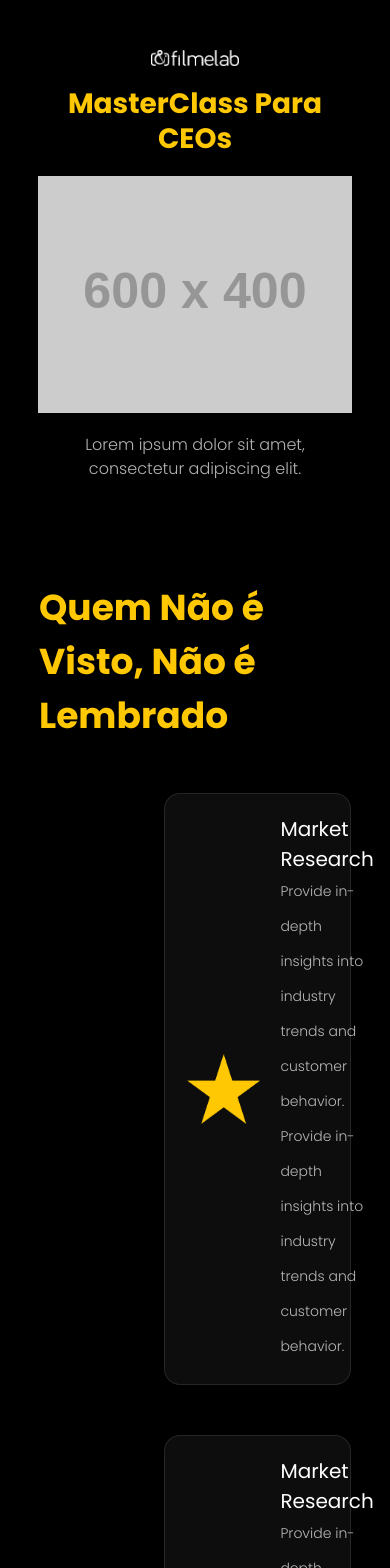
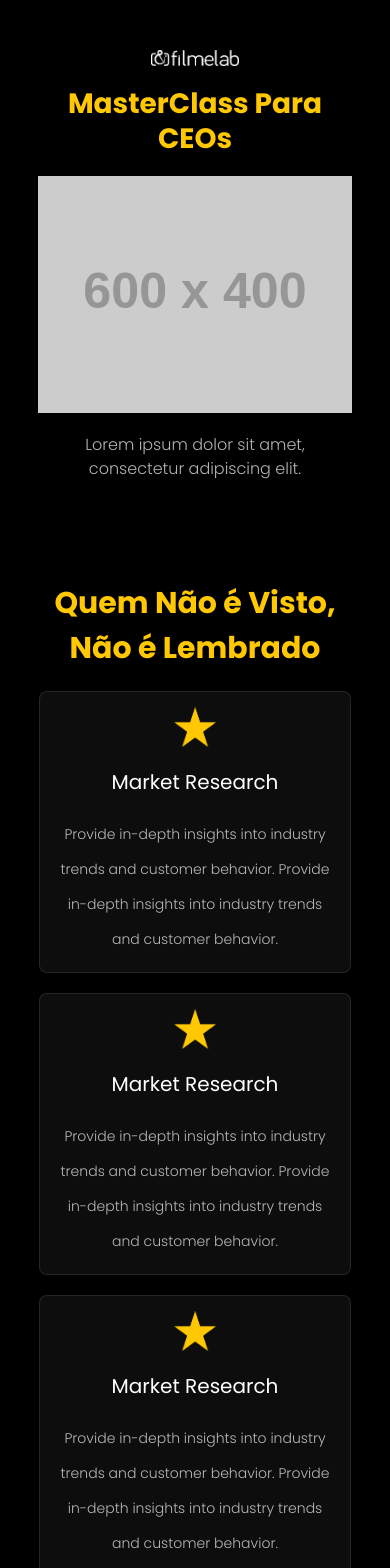
Before and after one commit to Film-Lab-landing-pages/ceos-lp, a Next.js app: page /ceo-masterclass in a window 390 px wide. Shown: the top 1568 px of the page. Built offline with nearby package versions, Linux system fonts and the light colour scheme.

Commit message:
feat: sair dessa e quem nao mobile

```diff
--- a/src/sections/QuemNaoEVisto/styles.ts
+++ b/src/sections/QuemNaoEVisto/styles.ts
@@ -30,6 +30,18 @@
     line-height: 2.5em;
     opacity: 0.7;
   }
+
+  @media (max-width: 480px) {
+    gap: 2rem;
+    h2 {
+      font-size: 3rem;
+      margin: 0 auto;
+      text-align: center;
+    }
+    h3 {
+      margin-bottom: 2rem;
+    }
+  }
 `;
 
 export const VistoCard = styled(Card)`
@@ -41,4 +53,17 @@
   img {
     height: 70px;
   }
+
+  @media (max-width: 480px) {
+    width: 100%;
+    margin: 0 auto;
+    padding: 1.5rem 5%;
+
+    flex-direction: column;
+    text-align: center;
+
+    img {
+      height: 4em;
+    }
+  }
 `;
--- a/src/sections/SairDessa/index.tsx
+++ b/src/sections/SairDessa/index.tsx
@@ -8,17 +8,21 @@
 const SairDessa: React.FC = () => {
   return (
     <SairDessaSection>
-      <Container>
-        <Title>O Que Você Precisa Para Sair Dessa?</Title>
+      <Title>O Que Você Precisa Para Sair Dessa?</Title>
+      <Container className="container">
         <Card className="flex-card">
           {questions.map((question, index) => (
             <div key={index} className="flex-item">
               <img key={index + 50} src="./images/star.png" alt="estrela" />
-
               <p>{question}</p>
             </div>
           ))}
         </Card>
+        <img
+          className="hide-on-desktop arrow"
+          src="./images/seta.png"
+          alt="seta lucros"
+        />
       </Container>
     </SairDessaSection>
   );
--- a/src/sections/SairDessa/styles.ts
+++ b/src/sections/SairDessa/styles.ts
@@ -4,7 +4,6 @@
 export const SairDessaSection = styled(Section)`
   background-image: url("/images/bg_stocks-up.png");
   background-size: cover;
-  padding: 5rem;
   h2 {
     margin: 0 auto 5.5rem;
     font-size: 4.75rem;
@@ -38,6 +37,10 @@
     font-weight: 700;
     font-size: 1.7rem;
   }
+  .hide-on-desktop {
+    display: none;
+  }
+
   @media (max-width: 1024px) {
     .flex-card {
       flex-direction: column;
@@ -46,6 +49,40 @@
     }
     h2 {
       margin: 0 auto 4rem;
+    }
+  }
+  @media (max-width: 768px) {
+    background-image: none;
+    .hide-on-desktop {
+      display: block;
+    }
+    .arrow {
+      max-width: 80%;
+      margin: 0 auto;
+    }
+    p {
+      font-size: 1.2rem;
+      text-align: center;
+      padding: 1rem 0;
+    }
+    .container {
+      width: 80%;
+    }
+    h2 {
+      font-size: 3rem;
+      margin: 0 auto 3rem;
+    }
+    .flex-card {
+      padding: 2rem;
+      gap: 2rem;
+    }
+    .flex-item {
+      font-size: 1.2rem;
+      padding: 1rem;
+      border-radius: 8px;
+      img {
+        display: none;
+      }
     }
   }
 `;
--- a/src/styles/globalStyles.ts
+++ b/src/styles/globalStyles.ts
@@ -53,6 +53,9 @@
   box-shadow: 4px 4px 4px rgba(0, 0, 0, 0.5);
   backdrop-filter: blur(10px); //60px no do Diego
   -webkit-backdrop-filter: blur(10px);
+  @media (max-width: 480px) {
+    border-radius: 8px;
+  }
 `;
 
 export const Grid = styled.div`
--- a/src/styles/variables.css
+++ b/src/styles/variables.css
@@ -1,3 +1,7 @@
+@import url("https://fonts.googleapis.com/css2?family=Poppins:ital,wght@0,100;0,200;0,300;0,400;0,500;0,600;0,700;0,800;0,900;1,100;1,200;1,300;1,400;1,500;1,600;1,700;1,800;1,900&display=swap");
+
+/* Reset dos Estilos Globais */
+
 :root {
   /* Cores */
   --color-white: #ffffff;
```
Also changed, not shown: public/images/seta.png (added).
